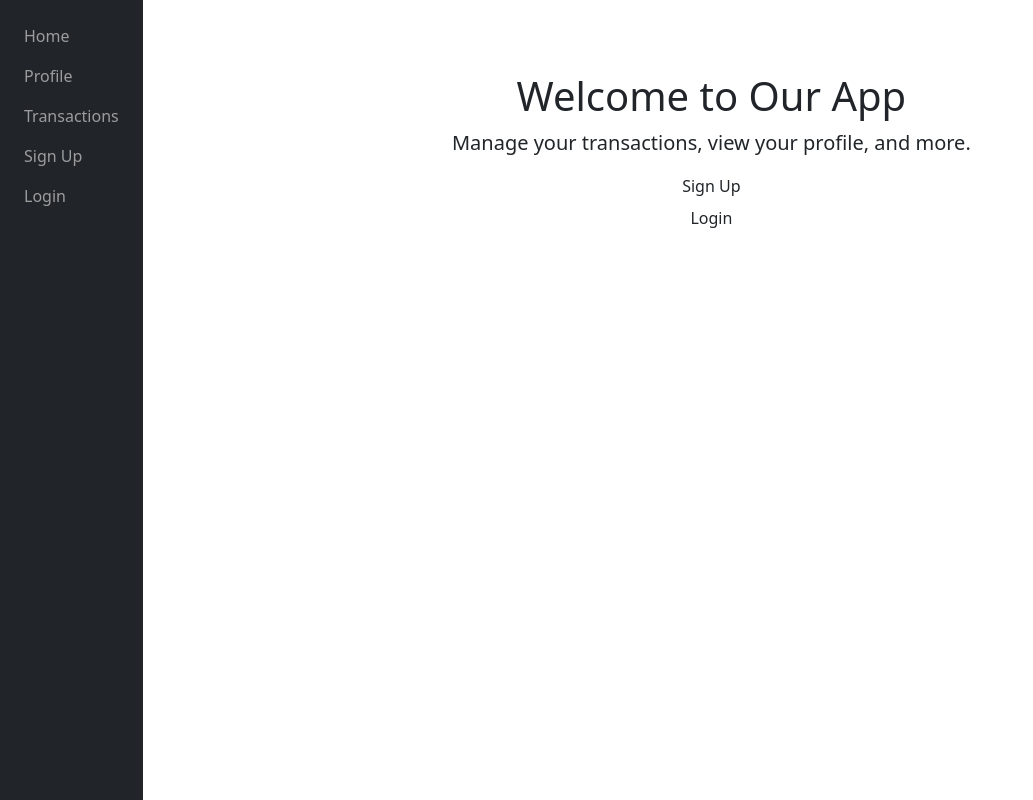
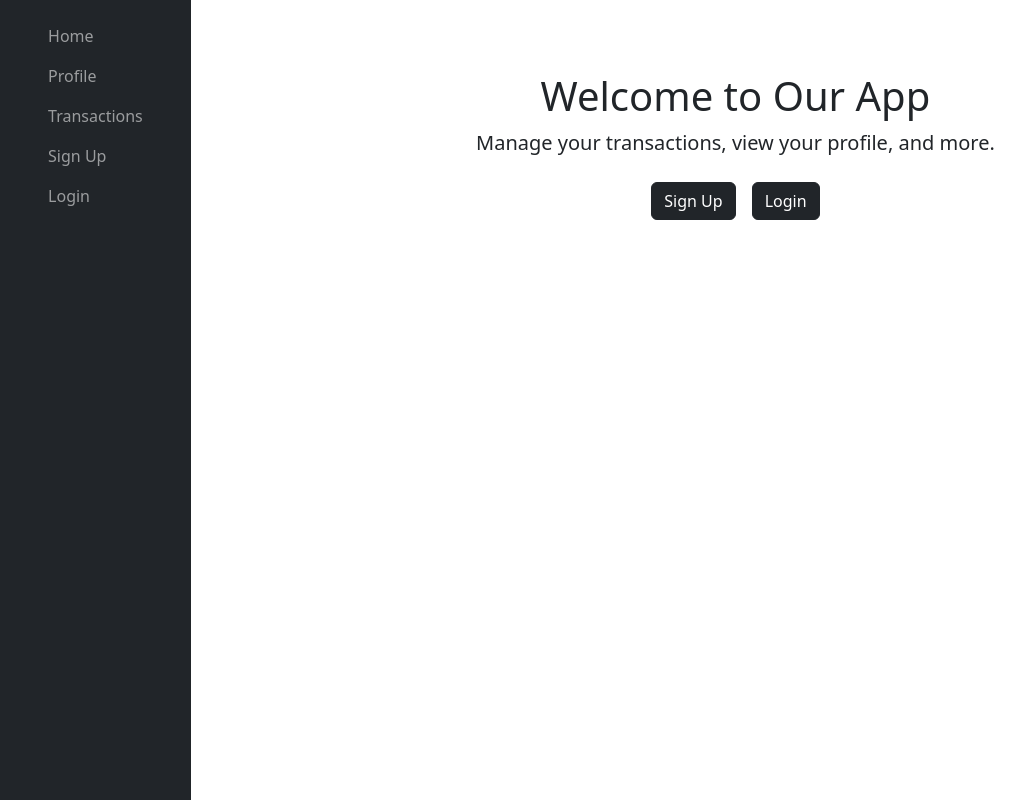
Before and after one commit to mnm-bywallof/client-react-tsx-webapp, a React (Create React App) app: page / in a window 1280 px wide. Shown: the whole page, without its empty margins (0-1033 px from the left). Built offline with nearby package versions, Linux system fonts and the light colour scheme; no server answers.

Commit message:
modified 5 files for styling

```diff
--- a/src/components/Layout.tsx
+++ b/src/components/Layout.tsx
@@ -7,7 +7,7 @@ const Layout: React.FC<{ children: React.ReactNode }> = ({ children }) => {
 
   return (
     <div className="d-flex">
-      <Navbar bg="dark" variant="dark" className="flex-column vh-100 p-3">
+      <Navbar bg="dark" variant="dark" className="flex-column vh-100 p-3" style={{ width: '220px' }}>
         <Nav className="flex-column">
           <Nav.Link as={Link} to="/">Home</Nav.Link>
           <Nav.Link as={Link} to="/profile">Profile</Nav.Link>
--- a/src/context/AuthContext.tsx
+++ b/src/context/AuthContext.tsx
@@ -1,5 +1,5 @@
 import { createContext, useContext, useEffect, useState } from 'react';
-import { auth, googleProvider, registerWithEmail, loginWithEmail } from '../firebase';
+import { auth, googleProvider } from '../firebase';
 import { onAuthStateChanged, signInWithPopup, signOut, User, UserCredential } from 'firebase/auth';
 
 interface AuthContextType {
--- a/src/pages/Home.tsx
+++ b/src/pages/Home.tsx
@@ -1,5 +1,5 @@
 import React from 'react';
-import { Container, Nav } from 'react-bootstrap';
+import { Container, Button } from 'react-bootstrap';
 import { Link } from 'react-router-dom';
 import { useAuth } from '../context/AuthContext';
 
@@ -14,13 +14,22 @@ const Home: React.FC = () => {
       {user ? (
         <>
           <h4>Hello, {user.displayName || user.email}!</h4>
-          <Nav.Link as={Link} to="/profile" className="btn btn-primary m-2">Go to Profile</Nav.Link>
-          <Nav.Link as={Link} to="/transactions" className="btn btn-success m-2">View Transactions</Nav.Link>
+
+          <Button as={Link as any} to="/profile" variant="dark" className="m-2">
+            Go to Profile
+          </Button>
+          <Button as={Link as any} to="/transactions" variant="dark" className="m-2">
+            View Transactions
+        </Button>
         </>
       ) : (
         <>
-          <Nav.Link as={Link} to="/signup" className="btn btn-primary m-2">Sign Up</Nav.Link>
-          <Nav.Link as={Link} to="/login" className="btn btn-success m-2">Login</Nav.Link>
+          <Button as={Link as any} to="/signup" variant="dark" className="m-2">
+            Sign Up
+          </Button>
+          <Button as={Link as any} to="/login" variant="dark" className="m-2">
+            Login
+          </Button>
         </>
       )}
     </Container>
--- a/src/pages/Login.tsx
+++ b/src/pages/Login.tsx
@@ -33,9 +33,9 @@ const Login = () => {
           <Form.Label>Password</Form.Label>
           <Form.Control type="password" placeholder="Password" value={password} onChange={(e) => setPassword(e.target.value)} required />
         </Form.Group>
-        <Button variant="primary" type="submit" className="mt-3">Login</Button>
+        <Button variant="dark" type="submit" className="mt-3">Login</Button>
       </Form>
-      <Button variant="danger" onClick={loginWithGoogle} className="mt-3">Sign in with Google</Button>
+      <Button variant="dark" onClick={loginWithGoogle} className="mt-3">Sign in with Google</Button>
     </Container>
   );
 };
--- a/src/pages/SignUp.tsx
+++ b/src/pages/SignUp.tsx
@@ -33,7 +33,7 @@ const SignUp = () => {
           <Form.Label>Password</Form.Label>
           <Form.Control type="password" placeholder="Password" value={password} onChange={(e) => setPassword(e.target.value)} required />
         </Form.Group>
-        <Button variant="primary" type="submit" className="mt-3">Sign Up</Button>
+        <Button variant="dark" type="submit" className="mt-3">Sign Up</Button>
       </Form>
     </Container>
   );
```
